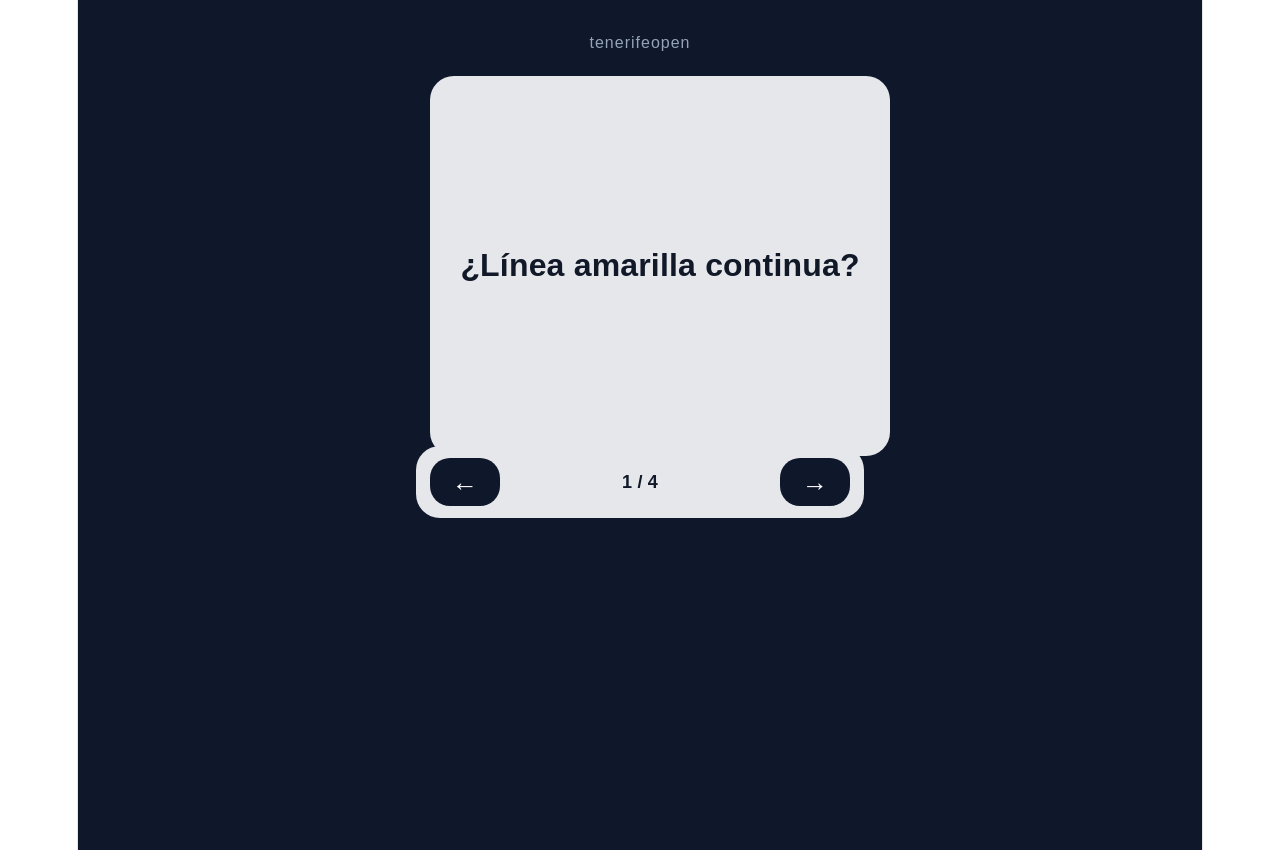
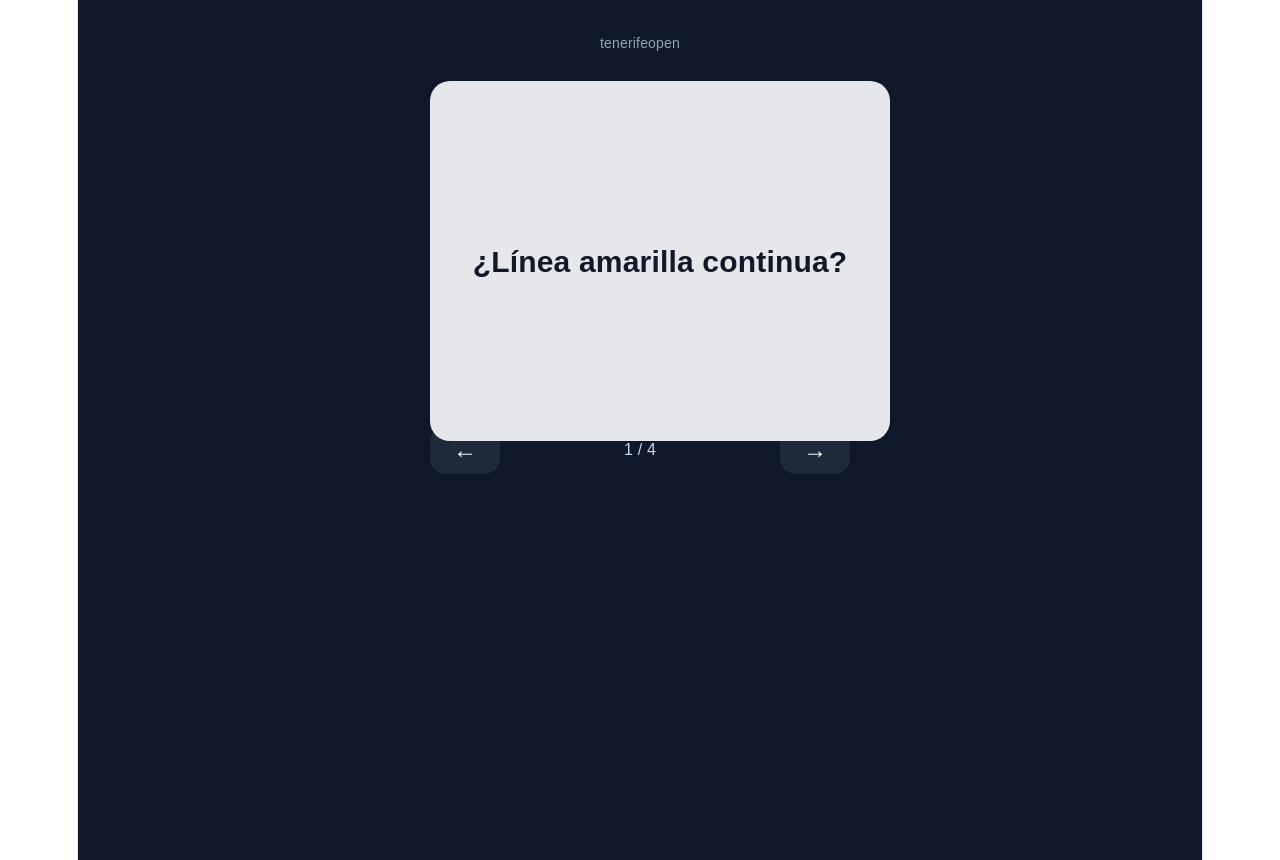
Before and after one commit to tenerifeopen/dgt-flashcards, a React (Vite) app: page / in a window 1280 px wide. Built offline with nearby package versions, Linux system fonts and the light colour scheme.

Commit message:
update cards

```diff
--- a/src/App.jsx
+++ b/src/App.jsx
@@ -34,33 +34,26 @@ export default function App() {
       flexDirection: "column",
       alignItems: "center",
       justifyContent: "flex-start",
-      padding: "30px 16px 20px",
+      padding: "30px 16px",
       fontFamily: "Arial"
     }}>
 
       {/* 🔝 ШАПКА */}
       <div style={{
-        width: "100%",
-        maxWidth: 420,
-        marginBottom: 20
+        color: "#94a3b8",
+        fontSize: 14,
+        marginBottom: 25
       }}>
-        <div style={{
-          color: "#94a3b8",
-          fontSize: 16,
-          textAlign: "center",
-          letterSpacing: 1
-        }}>
-          tenerifeopen
-        </div>
+        tenerifeopen
       </div>
 
       {/* 📦 КАРТОЧКА */}
       <div style={{
         width: "100%",
         maxWidth: 420,
-        height: "min(45vh, 340px)",
+        height: "min(42vh, 320px)",
         perspective: 1000,
-        marginBottom: 30 // 🔥 отступ от кнопок
+        marginBottom: 25
       }}>
         <div
           onClick={() => setShow(!show)}
@@ -81,14 +74,14 @@ export default function App() {
             width: "100%",
             height: "100%",
             background: "#e5e7eb",
-            borderRadius: 24,
+            borderRadius: 20,
             display: "flex",
             alignItems: "center",
             justifyContent: "center",
             padding: 20,
-            fontSize: "clamp(24px, 6vw, 32px)",
+            fontSize: "clamp(24px, 6vw, 30px)",
             fontWeight: 700,
-            color: "#111827", // 🔥 почти черный
+            color: "#111827",
             textAlign: "center",
             lineHeight: 1.3,
             wordBreak: "break-word",
@@ -104,12 +97,12 @@ export default function App() {
             height: "100%",
             background: "#2563eb",
             color: "white",
-            borderRadius: 24,
+            borderRadius: 20,
             display: "flex",
             alignItems: "center",
             justifyContent: "center",
             padding: 20,
-            fontSize: "clamp(28px, 7vw, 36px)",
+            fontSize: "clamp(26px, 7vw, 34px)",
             fontWeight: 800,
             textAlign: "center",
             lineHeight: 1.3,
@@ -123,16 +116,13 @@ export default function App() {
         </div>
       </div>
 
-      {/* 🔘 ПАНЕЛЬ */}
+      {/* 🔘 КНОПКИ (ОТДЕЛЬНО!) */}
       <div style={{
         width: "100%",
         maxWidth: 420,
-        background: "#e5e7eb",
-        borderRadius: 24,
-        padding: "12px 14px",
         display: "flex",
-        alignItems: "center",
-        justifyContent: "space-between"
+        justifyContent: "space-between",
+        alignItems: "center"
       }}>
 
         <button
@@ -143,10 +133,10 @@ export default function App() {
           style={{
             width: 70,
             height: 48,
-            borderRadius: 20,
-            background: "#0f172a",
+            borderRadius: 16,
+            background: "#1e293b",
             color: "white",
-            fontSize: 26,
+            fontSize: 24,
             border: "none"
           }}
         >
@@ -154,9 +144,8 @@ export default function App() {
         </button>
 
         <div style={{
-          fontSize: 18,
-          fontWeight: 600,
-          color: "#111827"
+          color: "#cbd5f5",
+          fontSize: 16
         }}>
           {index + 1} / {cards.length}
         </div>
@@ -169,10 +158,10 @@ export default function App() {
           style={{
             width: 70,
             height: 48,
-            borderRadius: 20,
-            background: "#0f172a",
+            borderRadius: 16,
+            background: "#1e293b",
             color: "white",
-            fontSize: 26,
+            fontSize: 24,
             border: "none"
           }}
         >
```
